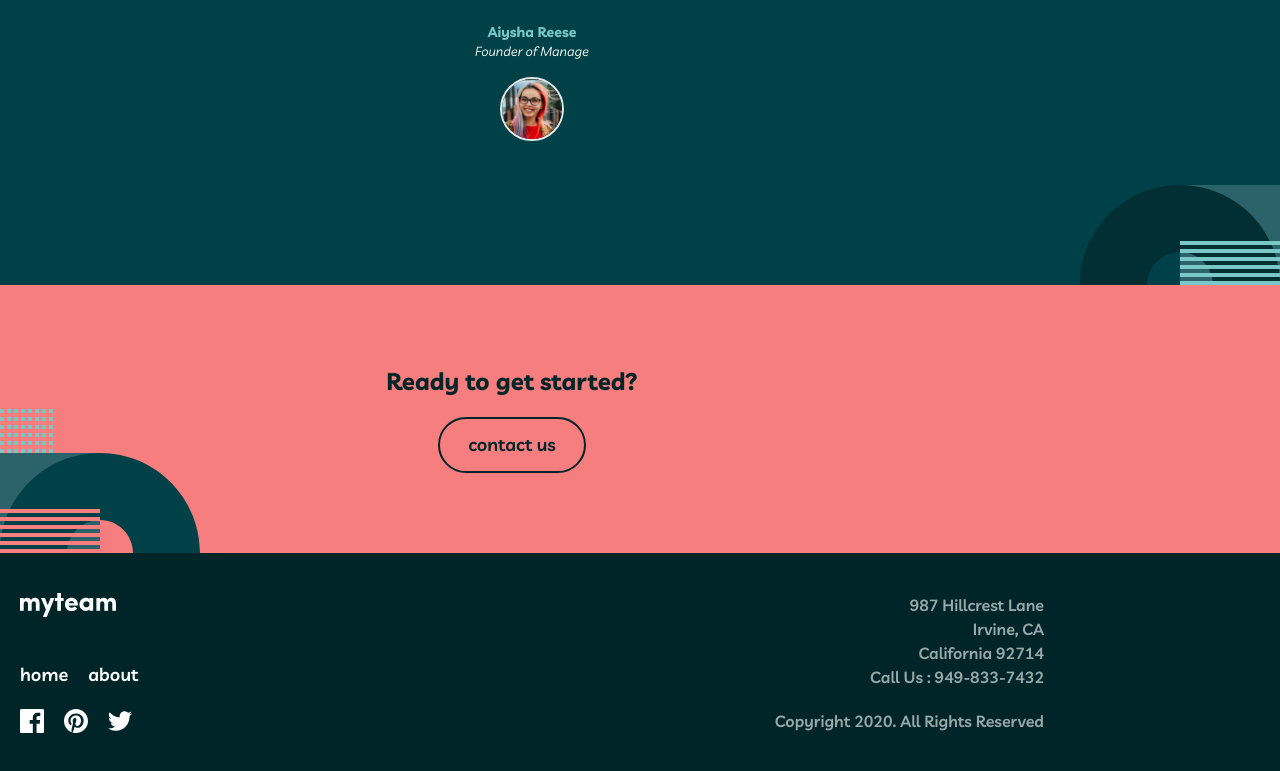
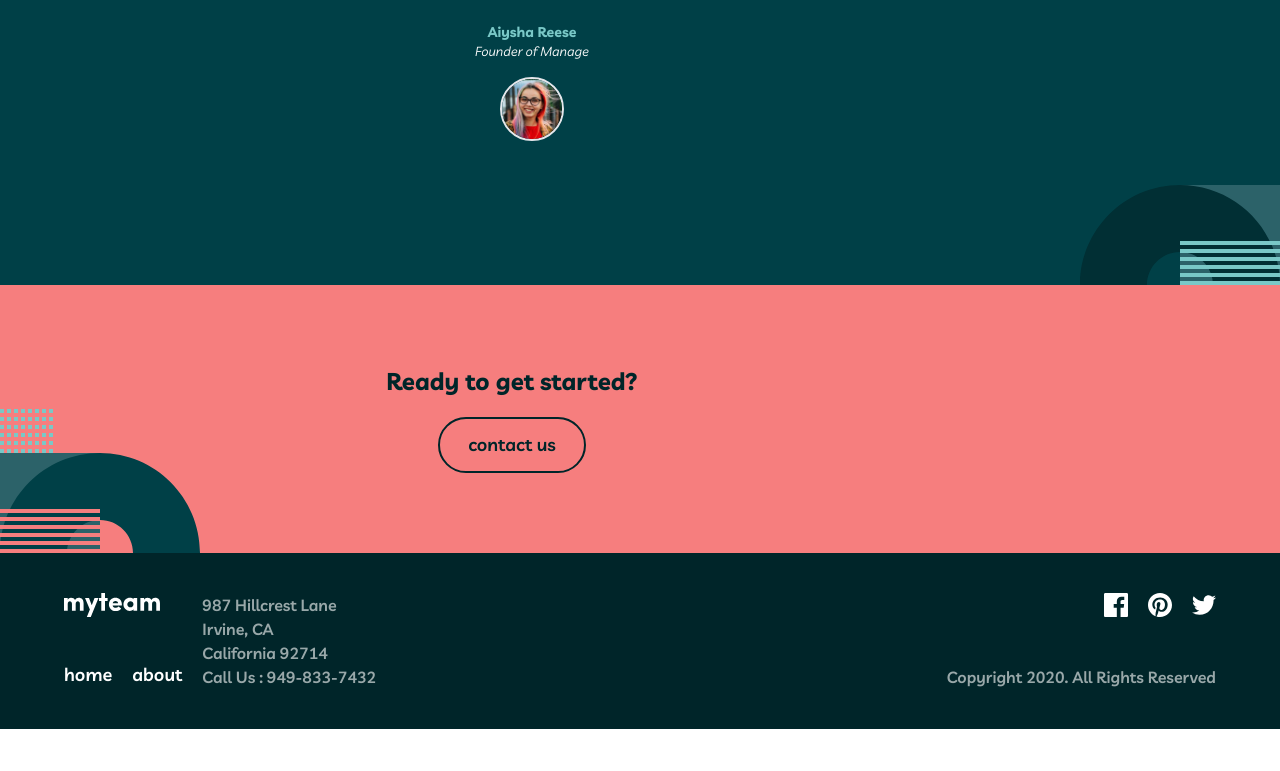
Before and after one commit to alimuddinhasan/myteam-website, a Next.js app: page / in a window 1280 px wide. Shown: the part 1472-2243 px from the top of the page. After the commit the page ends 2201 px from the top, so only its background shows below. Built offline with nearby package versions, Linux system fonts and the light colour scheme.

Commit message:
feat(footer): add responsive on lg screen

```diff
--- a/components/Footer/index.tsx
+++ b/components/Footer/index.tsx
@@ -1,10 +1,12 @@
 import React from "react";
 import Button from "../Button";
+import Container from "../Container";
 
 export default function Footer() {
   return (
-    <footer className='bg-dark-green py-10 px-5' role='footer'>
-      <div className='max-w-5xl flex flex-col items-center sm:items-stretch justify-center gap-5'>
+    <footer className='bg-dark-green py-10 px-5 flex justify-center' role='footer'>
+      <Container>
+        <div className='flex flex-col lg:flex-row items-center sm:items-stretch justify-center lg:justify-between gap-5'>
           <div className='flex flex-col sm:flex-row gap-5 sm:justify-between'>
             <div className='flex flex-col items-center sm:items-start gap-5 sm:justify-between'>
               <img src='assets/logo.svg' className='w-24' alt='myteam-logo' />
@@ -13,7 +15,7 @@ export default function Footer() {
                 <Button className='p-0' label='about' isFlat />
               </div>
             </div>
-          <p className='text-center sm:text-right text-white opacity-60 font-semibold'>
+            <p className='text-center sm:text-right lg:text-left text-white opacity-60 font-semibold'>
               987 Hillcrest Lane
               <br />
               Irvine, CA
@@ -23,7 +25,7 @@ export default function Footer() {
               Call Us : 949-833-7432
             </p>
           </div>
-        <div className='flex flex-col sm:flex-row gap-5 sm:justify-between items-center'>
+          <div className='flex flex-col sm:flex-row lg:flex-col gap-5 sm:justify-between items-center lg:items-end'>
             <div className='flex gap-5'>
               <Button icon='assets/icon-facebook.svg' isFlat />
               <Button icon='assets/icon-pinterest.svg' isFlat />
@@ -34,6 +36,7 @@ export default function Footer() {
             </p>
           </div>
         </div>
+      </Container>
     </footer>
   );
 }
```
Lines whose indentation alone changed are shown as unchanged.
